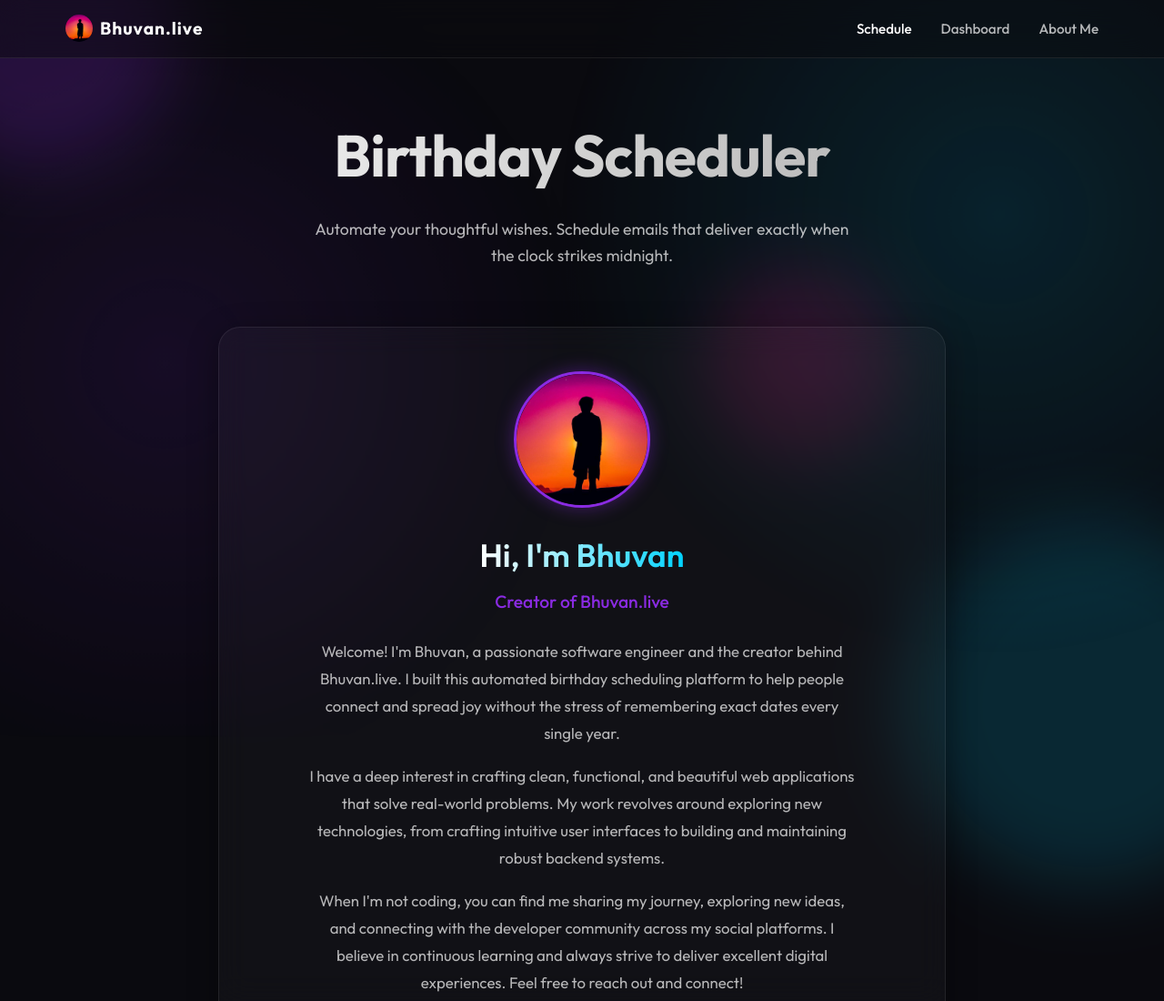
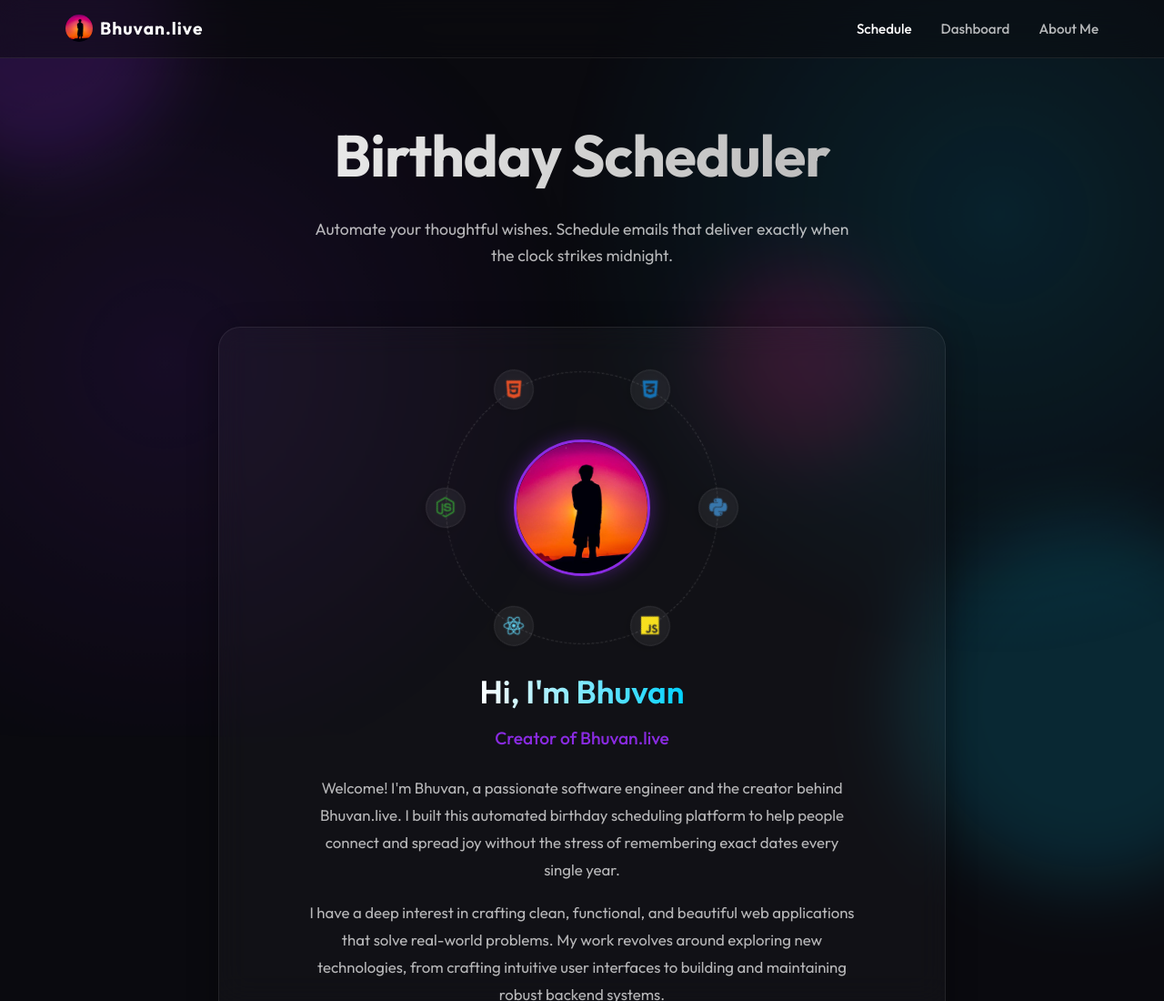
Before and after one commit to BhuvanExpo/birthday-wish, a website: page about.html in a window 1280 px wide. Shown: the top 1100 px of the page at 91% size. Drawn offline with Linux system fonts and the light colour scheme.

Commit message:
feat: add pure CSS interactive hover arrows and circular logo loop

```diff
--- a/about.html
+++ b/about.html
@@ -56,9 +56,24 @@
         <section class="about-section" style="max-width: 800px; margin: 0 auto 4rem auto; text-align: center;">
             <div class="glass-card"
                 style="display: flex; flex-direction: column; align-items: center; padding: 3rem 2rem;">
-                <div class="profile-image-container"
-                    style="width: 150px; height: 150px; border-radius: 50%; overflow: hidden; margin-bottom: 1.5rem; border: 3px solid var(--accent-primary); box-shadow: 0 0 20px rgba(138, 43, 226, 0.4);">
-                    <img src="profile.jpg" alt="Bhuvan Profile" style="width: 100%; height: 100%; object-fit: cover;">
+                <!-- Logo Loop Container -->
+                <div class="logo-loop-container">
+                    <div class="orbit-track">
+                        <div class="orbit-item item-1"><i class="fa-brands fa-js" style="color: #f7df1e;"></i></div>
+                        <div class="orbit-item item-2"><i class="fa-brands fa-react" style="color: #61dafb;"></i></div>
+                        <div class="orbit-item item-3"><i class="fa-brands fa-node-js" style="color: #339933;"></i>
+                        </div>
+                        <div class="orbit-item item-4"><i class="fa-brands fa-html5" style="color: #e34f26;"></i></div>
+                        <div class="orbit-item item-5"><i class="fa-brands fa-css3-alt" style="color: #1572b6;"></i>
+                        </div>
+                        <div class="orbit-item item-6"><i class="fa-brands fa-python" style="color: #3776ab;"></i></div>
+                    </div>
+
+                    <div class="profile-image-container"
+                        style="width: 150px; height: 150px; border-radius: 50%; overflow: hidden; border: 3px solid var(--accent-primary); box-shadow: 0 0 20px rgba(138, 43, 226, 0.4);">
+                        <img src="profile.jpg" alt="Bhuvan Profile"
+                            style="width: 100%; height: 100%; object-fit: cover;">
+                    </div>
                 </div>
 
                 <h2
@@ -141,6 +156,7 @@
                         </div>
                         <button type="submit" id="feedback-submit-btn" class="glow-button" style="margin-top: 1rem;">
                             <span class="btn-text">Submit Feedback</span>
+                            <i class="fa-solid fa-arrow-right btn-arrow"></i>
                             <span class="btn-spinner hidden"></span>
                         </button>
                     </form>
--- a/script.js
+++ b/script.js
@@ -185,6 +185,15 @@ if (form) {
 
             // 5. Handle Response
             if (response.ok && data.success) {
+                // Fire magical confetti!
+                if (typeof confetti === 'function') {
+                    confetti({
+                        particleCount: 150,
+                        spread: 70,
+                        origin: { y: 0.6 } // Start slightly lower than center
+                    });
+                }
+
                 showNotification('Birthday wish scheduled successfully! 🎉', 'success');
                 form.reset();
                 // Refresh table to show newly scheduled wish
--- a/style.css
+++ b/style.css
@@ -372,6 +372,29 @@ input[type="datetime-local"]::-webkit-calendar-picker-indicator {
     transform: none;
 }
 
+/* Magic UI Hover Button Additions */
+.btn-text {
+    transition: transform 0.3s cubic-bezier(0.175, 0.885, 0.32, 1.275);
+    display: inline-block;
+}
+
+.btn-arrow {
+    position: absolute;
+    right: 1.5rem;
+    opacity: 0;
+    transform: translateX(-15px);
+    transition: all 0.3s cubic-bezier(0.175, 0.885, 0.32, 1.275);
+}
+
+.glow-button:hover .btn-text {
+    transform: translateX(-10px);
+}
+
+.glow-button:hover .btn-arrow {
+    opacity: 1;
+    transform: translateX(0);
+}
+
 /* Spinner */
 .btn-spinner {
     width: 20px;
@@ -577,6 +600,73 @@ input[type="datetime-local"]::-webkit-calendar-picker-indicator {
     background: rgba(0, 0, 0, 0.2);
 }
 
+/* ==========================================================================
+   Logo Loop (Pure CSS)
+   ========================================================================== */
+.logo-loop-container {
+    position: relative;
+    width: 300px;
+    height: 300px;
+    display: flex;
+    justify-content: center;
+    align-items: center;
+    margin: 0 auto 1.5rem auto;
+}
+
+.logo-loop-container .profile-image-container {
+    position: absolute;
+    z-index: 10;
+    margin-bottom: 0 !important;
+}
+
+.orbit-track {
+    position: absolute;
+    width: 100%;
+    height: 100%;
+    border-radius: 50%;
+    border: 1px dashed rgba(255, 255, 255, 0.15);
+    animation: orbit 30s linear infinite;
+}
+
+.orbit-item {
+    position: absolute;
+    width: 44px;
+    height: 44px;
+    background: var(--glass-bg);
+    backdrop-filter: var(--glass-blur);
+    border: 1px solid var(--glass-border);
+    border-radius: 50%;
+    display: flex;
+    justify-content: center;
+    align-items: center;
+    top: 50%;
+    left: 50%;
+    margin-top: -22px;
+    margin-left: -22px;
+    box-shadow: 0 4px 12px rgba(0, 0, 0, 0.2);
+}
+
+.item-1 { transform: rotate(0deg) translate(150px) rotate(0deg); }
+.item-2 { transform: rotate(60deg) translate(150px) rotate(-60deg); }
+.item-3 { transform: rotate(120deg) translate(150px) rotate(-120deg); }
+.item-4 { transform: rotate(180deg) translate(150px) rotate(-180deg); }
+.item-5 { transform: rotate(240deg) translate(150px) rotate(-240deg); }
+.item-6 { transform: rotate(300deg) translate(150px) rotate(-300deg); }
+
+.orbit-item > i, .orbit-item > img {
+    font-size: 1.4rem;
+    animation: orbit-reverse 30s linear infinite;
+}
+
+@keyframes orbit {
+    0% { transform: rotate(0deg); }
+    100% { transform: rotate(360deg); }
+}
+
+@keyframes orbit-reverse {
+    0% { transform: rotate(0deg); }
+    100% { transform: rotate(-360deg); }
+}
 
 @media (max-width: 768px) {
     .container {
```
Also changed, not shown: index.html (+4 -0 lines).
